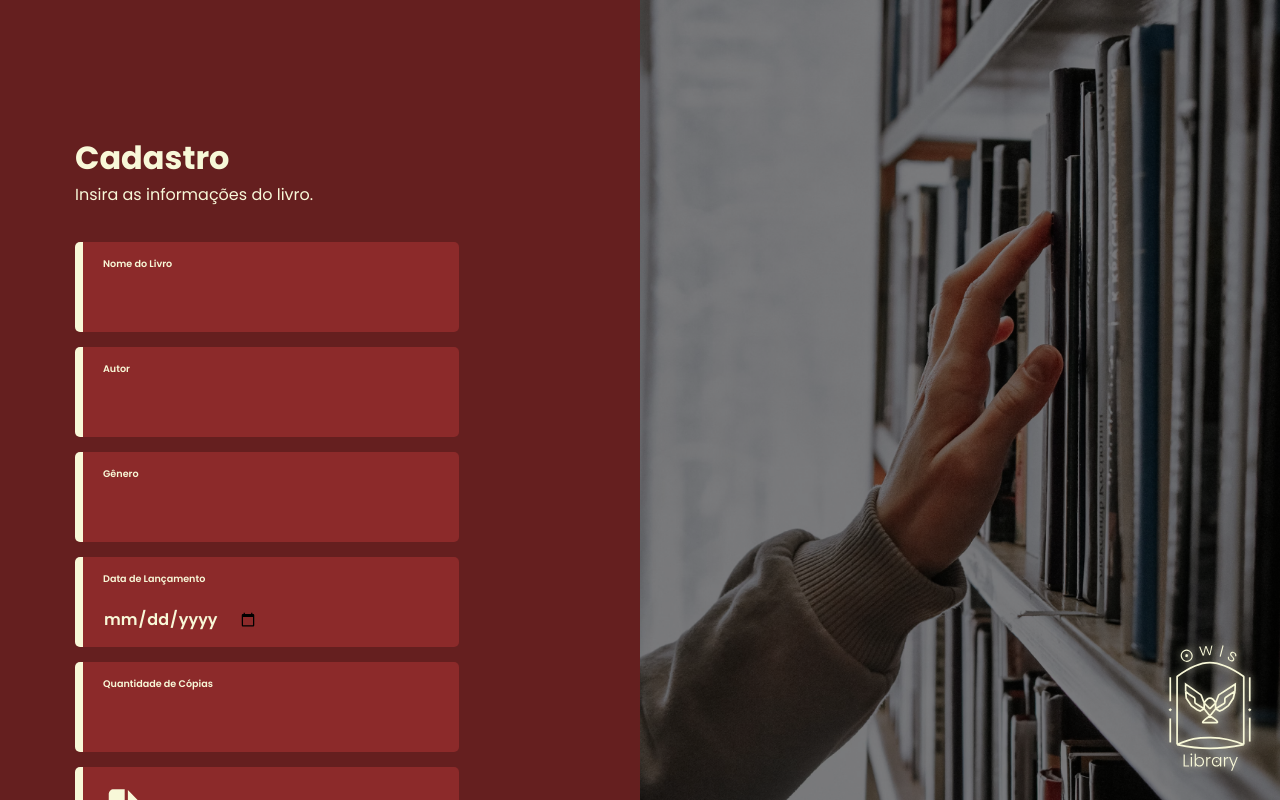
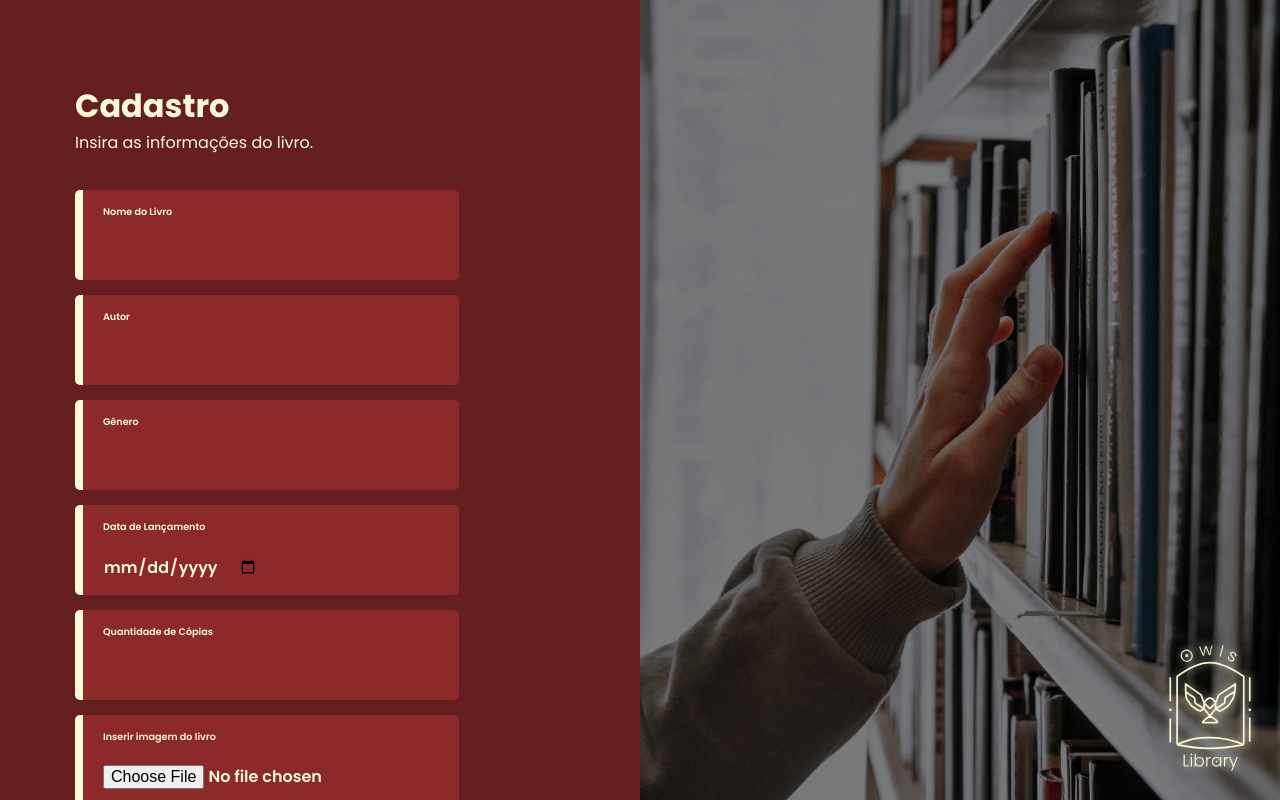
Before and after one commit to JenniGabriely01/react-doctor-system, a React (Vite) app: page /CadLivros in a window 1280 px wide. Built offline with nearby package versions, Linux system fonts and the light colour scheme; sample sign-in values are in the browser's storage.

Commit message:
Converte imagens do cadastro de livros paar base64 e mostra na rota livraria os livros cadastrados

```diff
--- a/src/pages/CadLivros/cadLivros.jsx
+++ b/src/pages/CadLivros/cadLivros.jsx
@@ -13,6 +13,7 @@ export default function CadLivros() {
     const [genero, setGenero] = useState('');
     const [dataLancamento, setDataLancamento] = useState('');
     const [qtdCopias, setQtdCopias] = useState('');
+    const [image, setImage] = useState('');
 
     const navigate = useNavigate();
 
@@ -30,7 +31,8 @@ export default function CadLivros() {
                     autor,
                     genero,
                     dataLancamento, // A data será enviada no formato correto (yyyy-MM-dd)
-                    qtdCopias
+                    qtdCopias,
+                    image
                 }),
             });
 
@@ -46,6 +48,20 @@ export default function CadLivros() {
             alert(`Erro na requisição: ${error.message}`);
         }
     };
+
+    /* convertendo imagem para base6e */
+    function convertToBase64(e) {
+        console.log(e);
+        var reader = new FileReader();
+        reader.readAsDataURL(e.target.files[0]);
+        reader.onload = () => {
+            console.log(reader.result); /* base64encoded string */
+            setImage(reader.result);
+        };
+        reader.onerror = error => {
+            console.log("error:", error);
+        };
+    }
 
 
     return (
@@ -88,6 +104,13 @@ export default function CadLivros() {
                                 value={qtdCopias}
                                 onChange={(e) => setQtdCopias(e.target.value)}
                             />
+                            <Input
+                                placeholder="Inserir imagem do livro"
+                                type="file"
+                                accept="image/*"
+                                onChange={convertToBase64}
+                            />
+                            {image=="" || image==null?"": <img width={100} height={100} src={image} />}
 
                             <button type="button" className='addBook-btn'>
                                 <img className='icon-book' src={iconeLivro} alt="" />
--- a/src/pages/Livraria/livraria.jsx
+++ b/src/pages/Livraria/livraria.jsx
@@ -41,6 +41,7 @@ export default function Livraria() {
                     {livros.map((livro) => (
                         <div className="livro" key={livro._id}>
                             <h3>{livro.nomeLivro}</h3>
+                            <img src={livro.image} />
                         </div>
                     ))}
                 </div>
```
